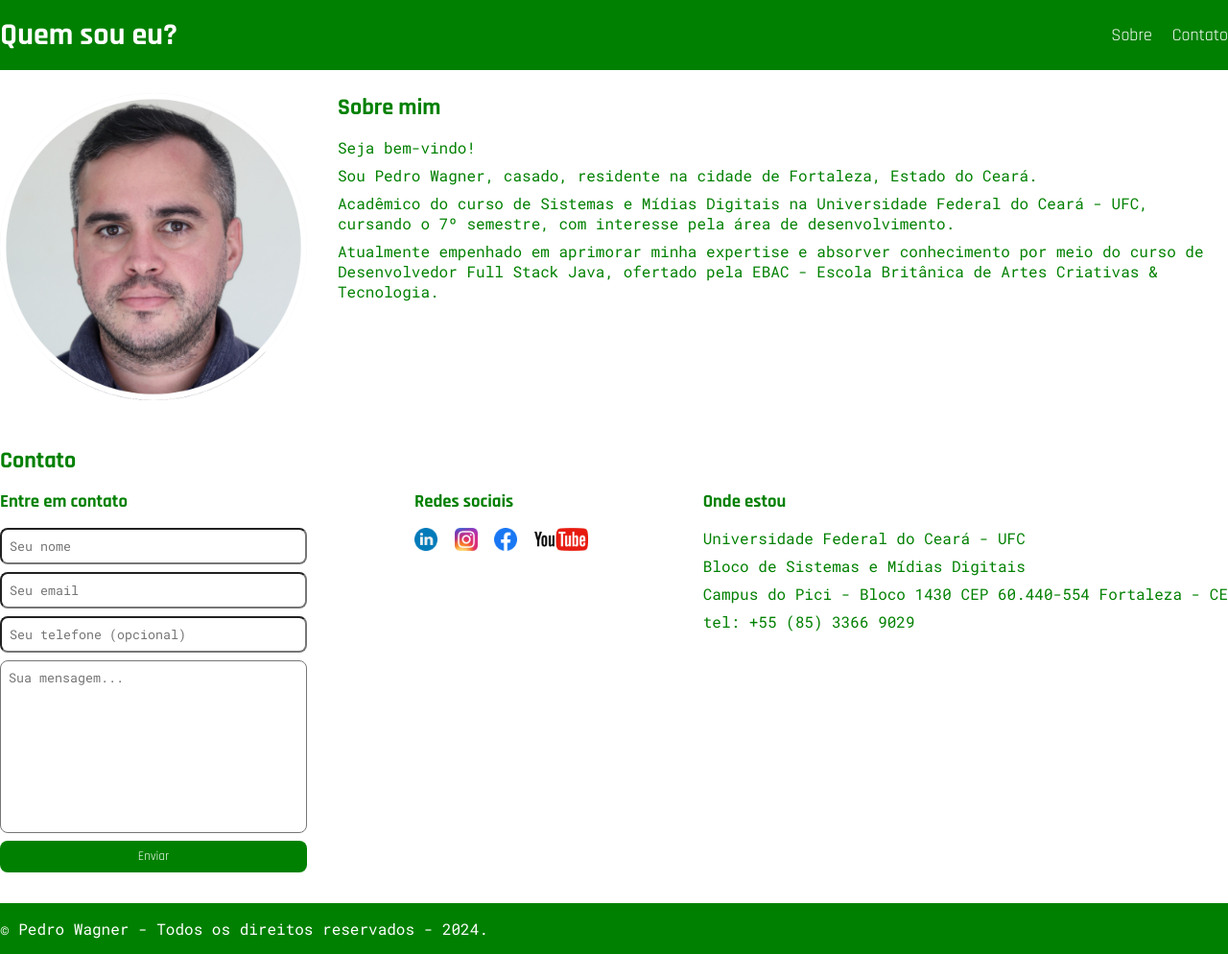
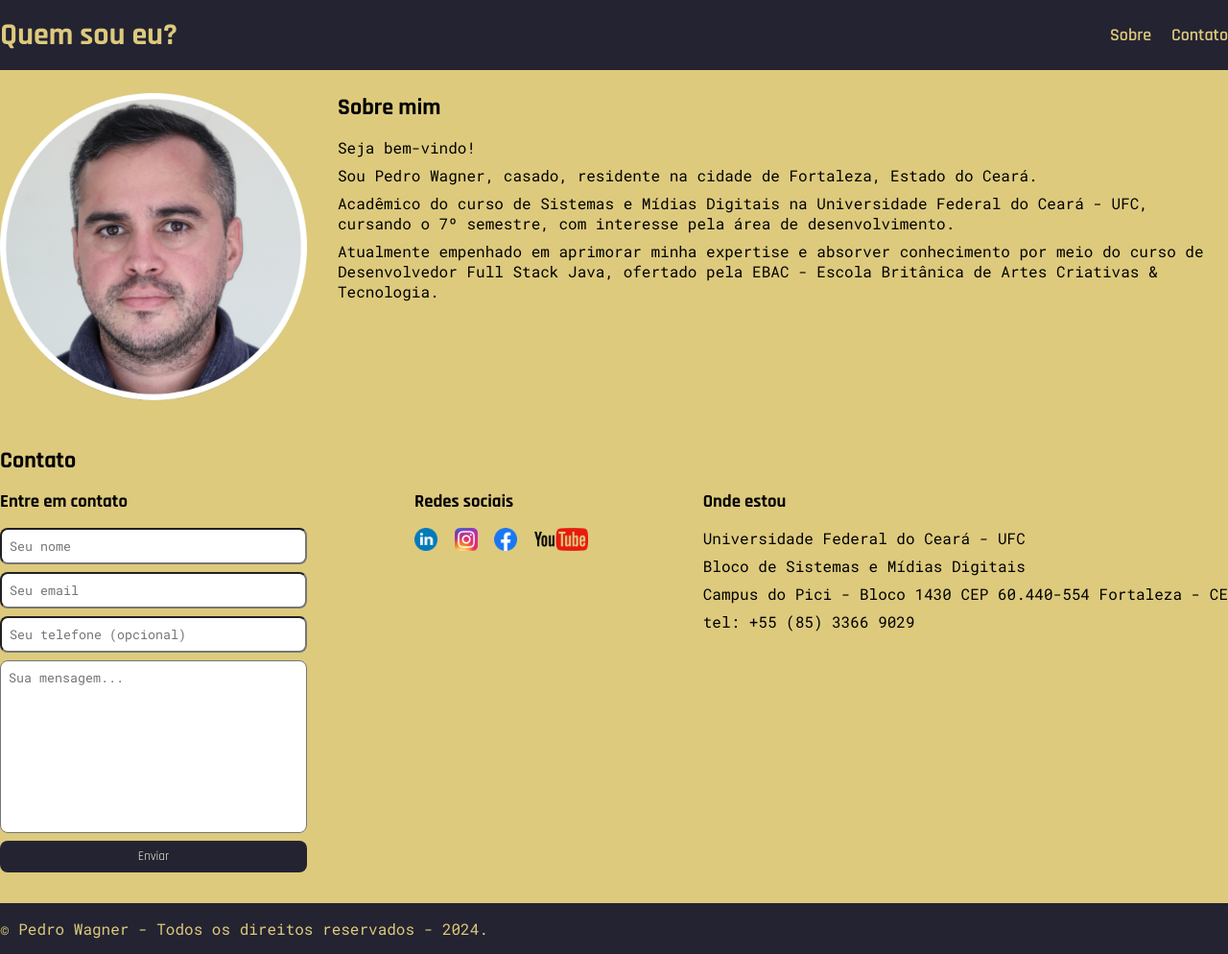
Before and after one commit to pedrowfilho/projeto1_ebac, a plain HTML site: page index.html in a window 1280 px wide. Shown: the whole page at 96% size. Drawn offline with Linux system fonts and the light colour scheme.

Commit message:
ajuste da paleta de cores

```diff
--- a/main.css
+++ b/main.css
@@ -24,8 +24,8 @@ body, input, textarea {
 
 header {
     padding: 16px 0;
-    background-color: green;
-    color: #fff;
+    background-color: #242331;
+    color: #ddca7d;
 }
 
 header nav li {
@@ -35,8 +35,9 @@ header nav li {
 }
 
 header li a {
-    color: #fff;
+    color: #ddca7d;
     text-decoration: none;
+    font-weight: 600;
 }
 
 .container {
@@ -64,6 +65,7 @@ section .container {
 
 section {
     padding: 24px 0;
+    background-color: #ddca7d;
 }
 
 section h2 {
@@ -71,7 +73,7 @@ section h2 {
 }
 
 section {
-    color: green;
+    color: #000;
 }
 
 section p {
@@ -127,24 +129,24 @@ section h3 {
 }
 
 form button {
-    background-color: green;
-    color: #fff;
+    background-color: #242331;
+    color: #f3f9e3;
     border: none;
     cursor: pointer;
 }
 
 form button:hover {
-    background-color: rgb(24, 175, 24);
+    background-color: #3b3950;
 }
 
 input:focus, textarea:focus {
-    outline-color: green
+    outline-color: #242331
 }
 
 /*--------------------------footer-------------------------*/
 
 footer {
-    background-color: green;
-    color: #fff;
+    background-color: #242331;
+    color: #ddca7d;
     padding: 16px 0;
 }
```
